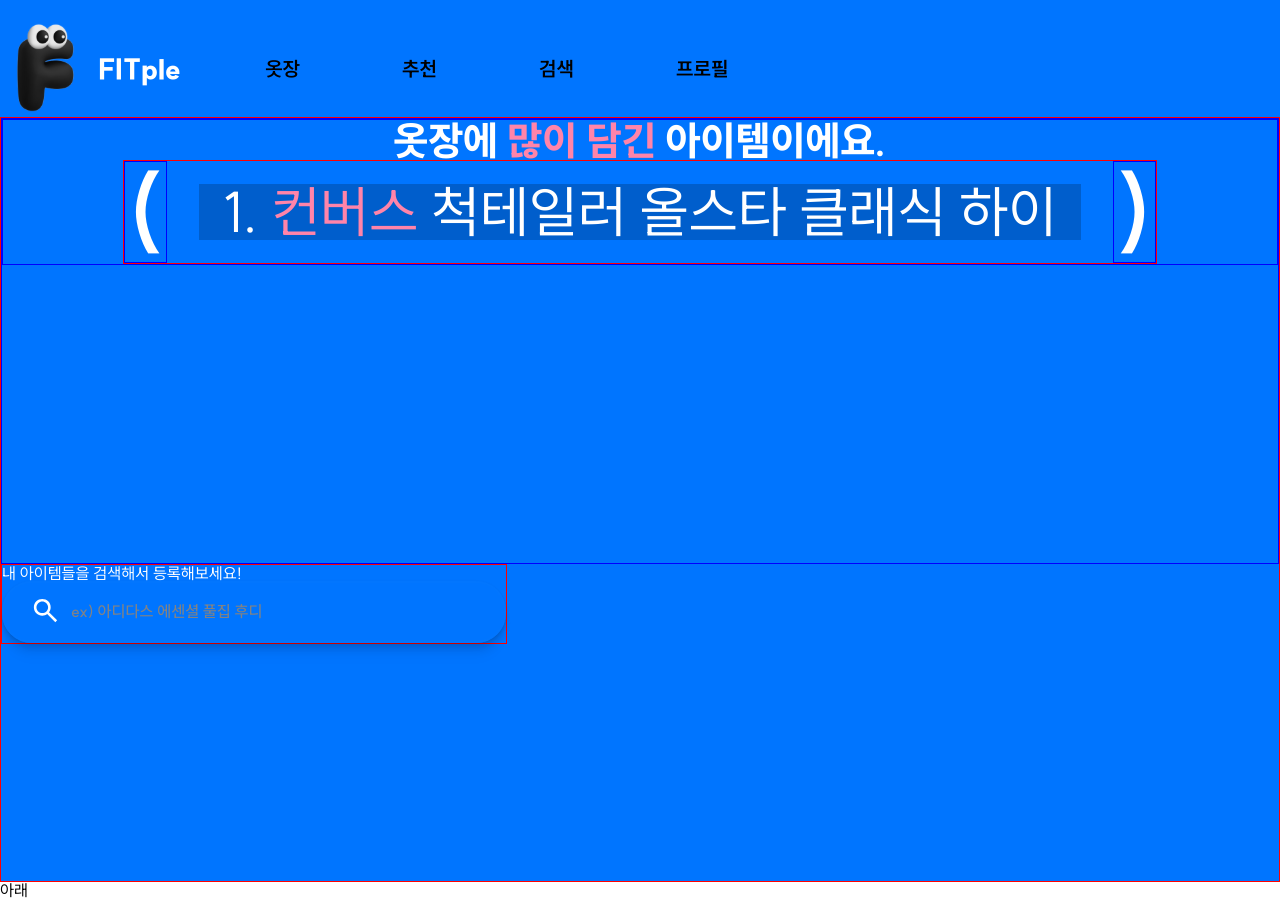
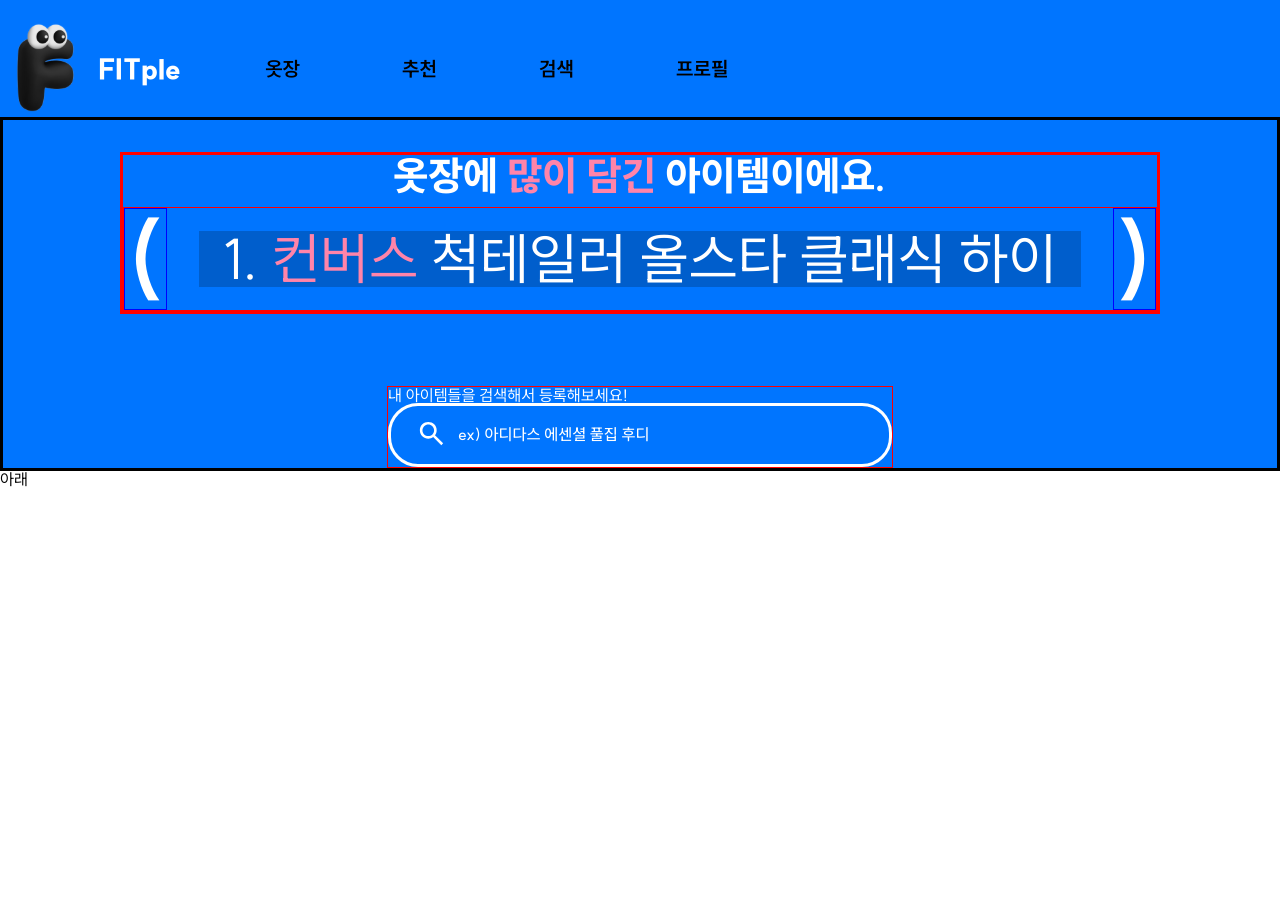
Before and after one commit to soieyans/Frontend, a React (Vite) app in the folder FITple-Frontend/: page /search in a window 1280 px wide. After the commit the page ends 800 px from the top, so only its background shows below. Built offline with nearby package versions, Linux system fonts and the light colour scheme; a web font is replaced by a local one.

Commit message:
feat: [#33] Navbar에 검색 페이지 연결

```diff
--- a/FITple-Frontend/src/components/Navbar/Navbar.jsx
+++ b/FITple-Frontend/src/components/Navbar/Navbar.jsx
@@ -13,9 +13,9 @@
 } from "./Navbar.style";
 import SearchBox from "../SearchBox/SearchBox";
 
-const Navbar = ({ blue }) => {
+const Navbar = ({ ...props }) => {
   return (
-    <Container blue={blue}>
+    <Container {...props}>
       {/* 전체 Navbar 가운데 정렬 */}
       <NavBarBox>
         {/* 로고 & 메뉴 영역 */}
@@ -23,24 +23,26 @@
           {/* 로고 */}
           <LogoBox to="/cloth">
             <img src={Logo} />
-            <LogoTitle blue={blue}>FITple</LogoTitle>
+            <LogoTitle {...props}>FITple</LogoTitle>
           </LogoBox>
           {/* 메뉴 */}
           <MenuBox>
-            <MenuItem to="/cloth" blue={blue}>
+            <MenuItem to="/cloth" {...props}>
               옷장
             </MenuItem>
-            <MenuItem to="/recommend" blue={blue}>
+            <MenuItem to="/recommend" {...props}>
               추천
             </MenuItem>
-            <MenuItem blue={blue}>검색</MenuItem>
-            <MenuItem to="/profile" blue={blue}>
+            <MenuItem to="/search" {...props}>
+              검색
+            </MenuItem>
+            <MenuItem to="/profile" {...props}>
               프로필
             </MenuItem>
           </MenuBox>
         </MainBox>
         {/* 오른쪽 검색 영역 */}
-        <SearchContainer blue={blue}>
+        <SearchContainer {...props}>
           {/* SearchBox 컴포넌트화 */}
           <SearchBox src={SearchIcon} placeholder={"내 옷 검색하기"} />
         </SearchContainer>
--- a/FITple-Frontend/src/components/Navbar/Navbar.style.js
+++ b/FITple-Frontend/src/components/Navbar/Navbar.style.js
@@ -1,7 +1,7 @@
 import { Link } from "react-router-dom";
 import styled from "styled-components";
 export const Container = styled.div`
-  background-color: ${(props) => (props.blue ? "#0075FF" : "white")};
+  background-color: ${(props) => (props.$blue ? "#0075FF" : "white")};
   display: flex;
   justify-content: center;
   padding-top: 20px;
@@ -29,7 +29,7 @@
 `;
 export const LogoTitle = styled.p`
   margin-left: 0.8em;
-  color: ${(props) => (props.blue ? "white" : "black")};
+  color: ${(props) => (props.$blue ? "white" : "black")};
 `;
 export const LogoItem = styled.div`
   cursor: pointer;
@@ -41,6 +41,7 @@
   justify-content: space-between;
   align-items: center;
   width: 65%;
+  color: white;
 `;
 
 export const MenuItem = styled(Link)`
@@ -49,12 +50,12 @@
   text-decoration: none;
   &:hover {
     transform: scale(1.2);
-    color: ${(props) => (props.blue ? "white" : "#0276fe")};
+    color: ${(props) => (props.$blue ? "white" : "#0276fe")};
     font-weight: 800;
   }
 `;
 export const SearchContainer = styled.div`
   width: 31%;
-  display: ${(props) => (props.blue ? "none" : "flex")};
+  display: ${(props) => (props.$blue ? "none" : "flex")};
   align-items: center;
 `;
--- a/FITple-Frontend/src/components/SearchBox/SearchBox.style.js
+++ b/FITple-Frontend/src/components/SearchBox/SearchBox.style.js
@@ -27,12 +27,26 @@
   box-shadow: 0px 1px 3px #0000001a, 0px 5px 5px #00000017,
     0px 11px 6px #0000000d, 0px 19px 8px #00000003, 0px 29px 8px #00000000;
   &::placeholder {
-    color: ${(props) => props.color || "#838383"};
+    color: #838383;
   }
 
+  /* 흰색일때 */
   ${(props) =>
-    props.white &&
+    props.$white &&
     css`
       color: white;
+      border: 3px solid white;
+      box-shadow: none;
+      &::placeholder {
+        color: white;
+      }
+    `}
+
+  /* 회색 일때 */
+  ${(props) =>
+    props.gray &&
+    css`
+      border: 3px solid #838383;
+      box-shadow: none;
     `}
 `;
--- a/FITple-Frontend/src/layout/LayoutNavBlue.jsx
+++ b/FITple-Frontend/src/layout/LayoutNavBlue.jsx
@@ -6,7 +6,7 @@
   return (
     <>
       {/* Navbar 파란색 */}
-      <Navbar blue={true} />
+      <Navbar $blue />
       <Outlet />
     </>
   );
--- a/FITple-Frontend/src/pages/SearchMainPage/SearchMainPage.jsx
+++ b/FITple-Frontend/src/pages/SearchMainPage/SearchMainPage.jsx
@@ -21,7 +21,6 @@
       {/* 위에 파란색 영역 */}
       <MainContainer>
         {/* 타이틀 영역 */}
-        <TitleContainer>
         <TitleBox>
           <SubTitle>
             옷장에 <ImpactText>많이 담긴</ImpactText> 아이템이에요.
@@ -34,13 +33,13 @@
             <Box>)</Box>
           </Title>
         </TitleBox>
-        </TitleContainer>
+
         <SearchContainer>
           <div>내 아이템들을 검색해서 등록해보세요!</div>
           <SearchBox
             src={SearchIconWhite}
             placeholder={"ex) 아디다스 에센셜 풀집 후디"}
-            white
+            $white
           />
         </SearchContainer>
       </MainContainer>
--- a/FITple-Frontend/src/pages/SearchMainPage/SearchMainPage.style.js
+++ b/FITple-Frontend/src/pages/SearchMainPage/SearchMainPage.style.js
@@ -1,17 +1,18 @@
 import styled from "styled-components";
 export const Container = styled.div``;
 export const MainContainer = styled.div`
-  height: 763px;
-  border: 1px solid red;
+  border: 3px solid black;
   background-color: #0075ff;
   color: white;
+  display: flex;
+  flex-direction: column;
+  align-items: center;
+  padding-top: 32px;
 `;
-export const TitleContainer = styled.div`
-  height: 444px;
-  border: 1px solid blue;
-`;
+export const TitleContainer = styled.div``;
 export const TitleBox = styled.div`
-  border: 1px solid blue;
+  width: fit-content;
+  border: 3px solid red;
   display: flex;
   flex-direction: column;
   align-items: center;
@@ -20,6 +21,7 @@
 export const SubTitle = styled.p`
   font-size: 40px;
   font-weight: 800;
+  margin-bottom: 12px;
 `;
 export const ImpactText = styled.span`
   color: #ff84a9;
@@ -45,5 +47,6 @@
 export const SearchContainer = styled.div`
   border: 1px solid red;
   width: 504px;
+  margin-top: 72px;
 `;
 export const ItemContainer = styled.div``;
```
Lines whose indentation alone changed are shown as unchanged.
